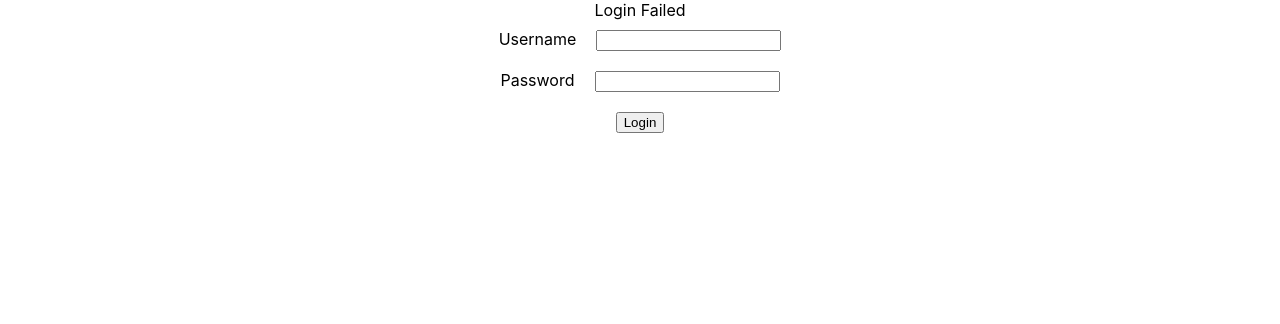
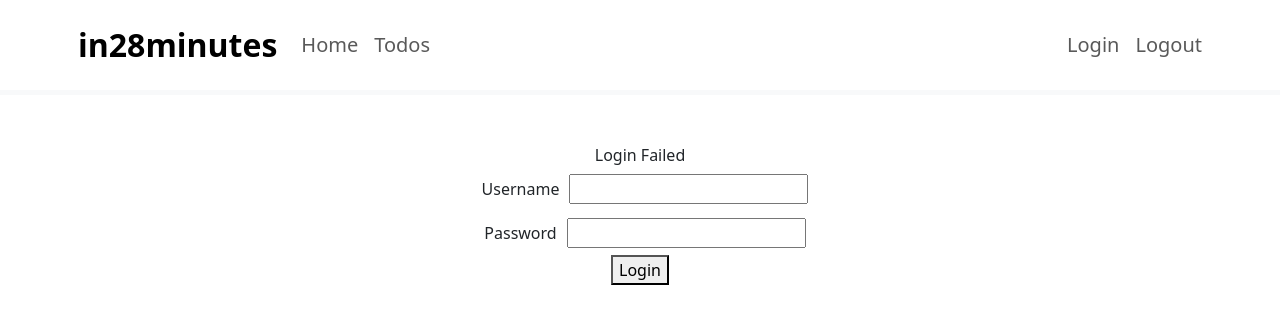
Before and after one commit to saiyanamadala/ToDO-App-ReactJs-Java, a React (Create React App) app: page / in a window 1280 px wide. Both pictures are taken after a click on the button "Login". Shown: the top 324 px of the page. Built offline with nearby package versions, Linux system fonts and the light colour scheme.

Commit message:
refactored to components

```diff
--- a/package.json
+++ b/package.json
@@ -6,6 +6,7 @@
     "@testing-library/jest-dom": "^5.17.0",
     "@testing-library/react": "^13.4.0",
     "@testing-library/user-event": "^13.5.0",
+    "bootstrap": "^5.3.3",
     "react": "^18.3.1",
     "react-dom": "^18.3.1",
     "react-router-dom": "^6.23.1",
--- /dev/null
+++ b/src/component/todo/ErrorComponent.jsx
@@ -0,0 +1,7 @@
+function ErrorComponent(){
+    return(
+        <h1>Page Not Found</h1>
+    )
+}
+
+export default ErrorComponent
--- /dev/null
+++ b/src/component/todo/HeaderComponent.jsx
@@ -0,0 +1,29 @@
+import { Link } from "react-router-dom"
+
+function HeaderComponent(){
+    return(
+        <header className="border-bottom border-light border-5 mb-5 p-2">
+        <div className="container">
+            <div className="row">
+                <nav className="navbar navbar-expand-lg">
+                    <a className="navbar-brand ms-2 fs-2 fw-bold text-black" href="https://www.in28minutes.com">in28minutes</a>
+                    <div className="collapse navbar-collapse">
+                        <ul className="navbar-nav">
+                            <li className="nav-item fs-5"><Link className="nav-link" to="/welcome/sai">Home</Link></li>
+                            <li className="nav-item fs-5"><Link className="nav-link" to="/todos">Todos</Link></li>
+                        </ul>
+                    </div>
+                    <ul className="navbar-nav">
+                        <li className="nav-item fs-5"><Link className="nav-link" to="/login">Login</Link></li>
+                        <li className="nav-item fs-5"><Link className="nav-link" to="/logout">Logout</Link></li>
+                    </ul>
+                </nav>
+            </div>
+        </div>
+    </header>
+
+
+    )
+}
+
+export default HeaderComponent
--- /dev/null
+++ b/src/component/todo/LoginComponent.jsx
@@ -0,0 +1,54 @@
+import { useState } from 'react'
+import { useNavigate } from 'react-router-dom'
+
+function LoginComponent(){
+    const [username,setUserName] =useState("")
+    const [password,setPassword]=useState("")
+    const [loginSuccess,setLoginSuccess]=useState(false)
+    const [loginFail,setLoginFail]=useState(false)
+    const navigate=useNavigate()
+
+    function handleUserNameChange(event){
+        setUserName(event.target.value)
+    }
+
+    function handlePasswordChange(event){
+        setPassword(event.target.value)
+    }
+
+    function handleLogin(){
+        if(username==='sai' && password==='dummy'){
+            setLoginSuccess(true)
+            setLoginFail(false)
+            navigate(`/welcome/${username}`)
+        }
+        else{
+            setLoginFail(true)
+            setLoginSuccess(false)
+        }
+    }
+
+
+    return(
+        <div className="Login">
+            <div className="loginForm">
+                {loginSuccess&&<div>Login Success</div>}
+                {loginFail&&<div>Login Failed</div>}
+                <div>
+                    <label>Username</label>
+                    <input type="text" name="username" value={username} onChange={handleUserNameChange}></input>
+                </div>
+                <div>
+                    <label>Password</label>
+                    <input type="password" name="password" value={password} onChange={handlePasswordChange}></input>
+                </div>
+                <div>
+                    <button type="button" onClick={handleLogin}>Login</button>
+                </div>
+
+            </div>
+        </div>
+    )
+}
+
+export default LoginComponent
--- /dev/null
+++ b/src/component/todo/LogoutComponent.jsx
@@ -0,0 +1,9 @@
+function LogoutComponent(){
+    return(
+        <div className="logout">
+            <h2>Logout Successful </h2>
+        </div>
+    )
+}
+
+export default LogoutComponent
--- a/src/component/todo/ToDoApp.css
+++ b/src/component/todo/ToDoApp.css
@@ -1,3 +1,17 @@
 label, input, button{
     margin: 10px;;
 }
+
+footer{
+    bottom: 0;
+    position: absolute;
+    width: 90%;
+    height: 40px;
+}
+
+/* header{
+    top: 0px;
+    width: 90%;
+    height: 40px;
+    margin-bottom: 20px;
+} */
--- a/src/component/todo/ToDoApp.jsx
+++ b/src/component/todo/ToDoApp.jsx
@@ -1,6 +1,12 @@
-import { useState } from 'react'
+
 import './ToDoApp.css'
-import { BrowserRouter, Routes,Route, useNavigate} from 'react-router-dom'
+import { BrowserRouter, Routes,Route, useNavigate, useParams, Link} from 'react-router-dom'
+import LogoutComponent from './LogoutComponent'
+import HeaderComponent from './HeaderComponent'
+import ToDoComponent from './ToDoComponent'
+import ErrorComponent from './ErrorComponent'
+import WelcomeComponent from './WelcomeComponent'
+import LoginComponent from './LoginComponent'
 
 
 export default function ToDoApp(){
@@ -8,80 +14,18 @@
         <div className="ToDoApp">
 
             <BrowserRouter>
+                <HeaderComponent></HeaderComponent>
                 <Routes>
                     <Route path="/" element={<LoginComponent/>}></Route>
                     <Route path="/login" element={<LoginComponent/>}></Route>
-                    <Route path="/welcome" element={<WelcomeComponent/>}></Route>
+                    <Route path="/welcome/:username" element={<WelcomeComponent/>}></Route>
                     <Route path="*" element={<ErrorComponent/>}></Route>
+                    <Route path='/todos' element={<ToDoComponent/>}></Route>
+                    <Route path='/logout' element={<LogoutComponent/>}></Route>
                 </Routes>
+
             </BrowserRouter>
+
         </div>
     )
 }
-
-function LoginComponent(){
-    const [username,setUserName] =useState("")
-    const [password,setPassword]=useState("")
-    const [loginSuccess,setLoginSuccess]=useState(false)
-    const [loginFail,setLoginFail]=useState(false)
-    const navigate=useNavigate()
-
-    function handleUserNameChange(event){
-        setUserName(event.target.value)
-    }
-
-    function handlePasswordChange(event){
-        setPassword(event.target.value)
-    }
-
-    function handleLogin(){
-        if(username==='sai' && password==='dummy'){
-            setLoginSuccess(true)
-            setLoginFail(false)
-            navigate('/welcome')
-        }
-        else{
-            setLoginFail(true)
-            setLoginSuccess(false)
-        }
-    }
-
-
-    return(
-        <div className="Login">
-            <div class="loginForm">
-                {loginSuccess&&<div>Login Success</div>}
-                {loginFail&&<div>Login Failed</div>}
-                <div>
-                    <label>Username</label>
-                    <input type="text" name="username" value={username} onChange={handleUserNameChange}></input>
-                </div>
-                <div>
-                    <label>Password</label>
-                    <input type="password" name="password" value={password} onChange={handlePasswordChange}></input>
-                </div>
-                <div>
-                    <button type="button" onClick={handleLogin}>Login</button>
-                </div>
-
-            </div>
-        </div>
-    )
-}
-
-
-
-
-function WelcomeComponent(){
-    return(
-        <div className="Welcome">
-           <h1>Welcome Components</h1>
-        </div>
-    )
-}
-
-function ErrorComponent(){
-    return(
-        <h1>Page Not Found</h1>
-    )
-}
--- /dev/null
+++ b/src/component/todo/ToDoComponent.jsx
@@ -0,0 +1,41 @@
+function ToDoComponent(){
+    const today=new Date()
+    const targetDate=new Date(today.getFullYear()+1,today.getMonth(),today.getDay())
+
+    const todos=[{id:1, description: 'Complete Java Course',done: false, targetDate:targetDate},
+                {id:2, description: 'Complete Java Course',done: false, targetDate:targetDate},
+                {id:3, description: 'Complete Java Course',done: false, targetDate:targetDate}
+                ]
+    return(
+        <div className="container">
+            <h1>ToDO Component</h1>
+            <table className="table">
+                <thead>
+                    <tr>
+                        <td>Id</td>
+                        <td>Description</td>
+                        <td>Done</td>
+                        <td>Target Date</td>
+                    </tr>
+                </thead>
+                <tbody>
+                    {
+                        todos.map(
+                            todo=>(
+                                <tr key={todo.id}>
+                                <td>{todo.id}</td>
+                                <td>{todo.description}</td>
+                                <td>{todo.done.toString()}</td>
+                                <td>{todo.targetDate.toDateString()}</td>
+                            </tr>
+                            )
+                        )
+                    }
+                </tbody>
+            </table>
+
+        </div>
+    )
+}
+
+export default ToDoComponent
--- /dev/null
+++ b/src/component/todo/WelcomeComponent.jsx
@@ -0,0 +1,15 @@
+import { useParams, Link } from "react-router-dom";
+
+function WelcomeComponent(){
+    const {username}= useParams()
+    console.log(username);
+    return(
+        <div className="Welcome">
+           <h1>Welcome {username}</h1>
+           <div>
+                Manage ToDos- <Link to="/todos">Link</Link>
+           </div>
+        </div>
+    )
+}
+export default WelcomeComponent
--- a/src/index.js
+++ b/src/index.js
@@ -3,6 +3,8 @@
 import './index.css';
 import App from './App';
 import reportWebVitals from './reportWebVitals';
+
+import 'bootstrap/dist/css/bootstrap.min.css';
 
 const root = ReactDOM.createRoot(document.getElementById('root'));
 root.render(
```
Also changed, not shown: src/component/todo/FooterComponent.jsx (added, +13 -0 lines), 1 other file (tests, documents, lock files or other folders).
